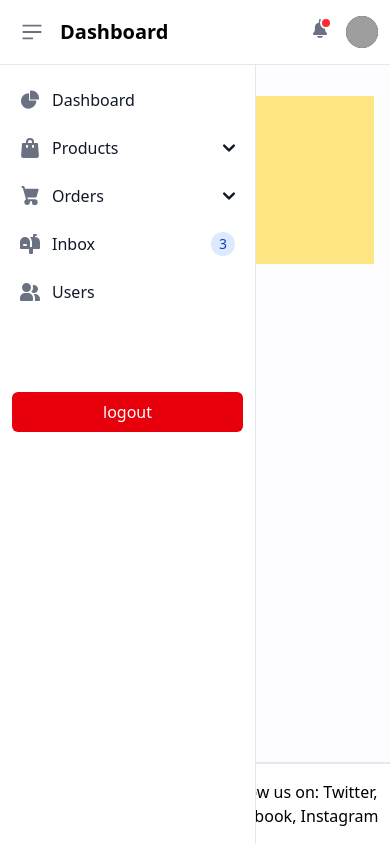
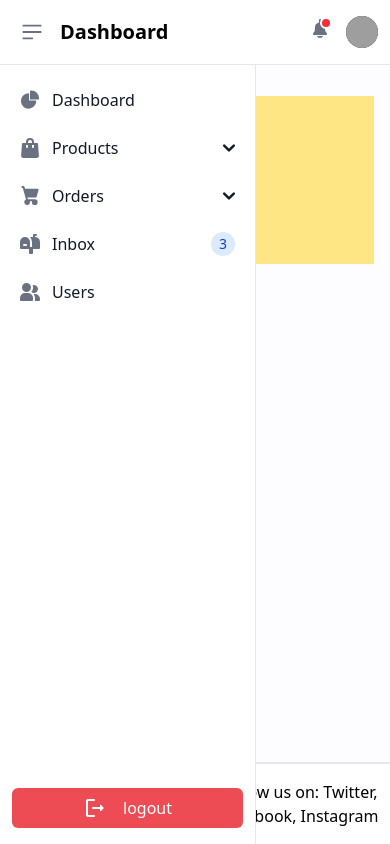
Before and after one commit to oxygen000/dashboard-admin-ecom, an Angular app: page /login in a window 390 px wide. Both pictures are taken after a click on the button "Login". Built offline with nearby package versions, Linux system fonts and the light colour scheme; grey boxes are pictures that could not be loaded.

Commit message:
fix: adjust sidebar layout for improved responsiveness and logout button styling

```diff
--- a/src/app/layout/sidebar/sidebar.component.html
+++ b/src/app/layout/sidebar/sidebar.component.html
@@ -7,7 +7,7 @@
             <path stroke-linecap="round" stroke-linejoin="round" stroke-width="2" d="M6 18L18 6M6 6l12 12"></path>
         </svg>
     </button>
-    <div class="h-full px-3 pb-4 overflow-y-auto custom-scrollbar bg-white dark:bg-gray-800">
+    <div class="h-full px-3 pb-4 overflow-y-auto custom-scrollbar bg-white dark:bg-gray-800 flex flex-col justify-between">
         <ul class="space-y-2 font-medium ">
             <li>
                 <a href="#"
@@ -122,9 +122,10 @@
             </li>
 
         </ul>
-        <div class="flex items-center justify-center mt-20">
-            <button type="button" class="text-white bg-red-600 rounded-md w-full h-10"
+        <div class=" ">
+            <button type="button" class="text-white gap-4 bg-red-600/70 rounded-md w-full h-10 flex items-center justify-center"
                 (click)="logout()">
+                <svg class="w-6 h-6" viewBox="0 0 24 24"><path fill="currentColor" d="M5 5h6c.55 0 1-.45 1-1s-.45-1-1-1H5c-1.1 0-2 .9-2 2v14c0 1.1.9 2 2 2h6c.55 0 1-.45 1-1s-.45-1-1-1H5z"/><path fill="currentColor" d="m20.65 11.65l-2.79-2.79a.501.501 0 0 0-.86.35V11h-7c-.55 0-1 .45-1 1s.45 1 1 1h7v1.79c0 .45.54.67.85.35l2.79-2.79c.2-.19.2-.51.01-.7"/></svg>
                 logout
             </button>
         </div>
```
